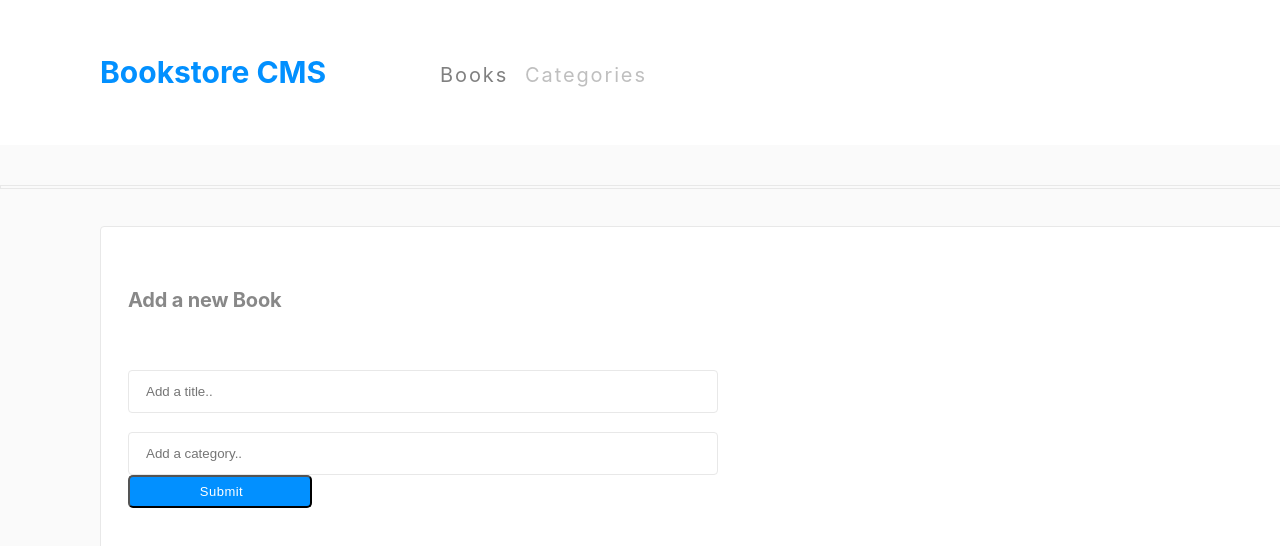
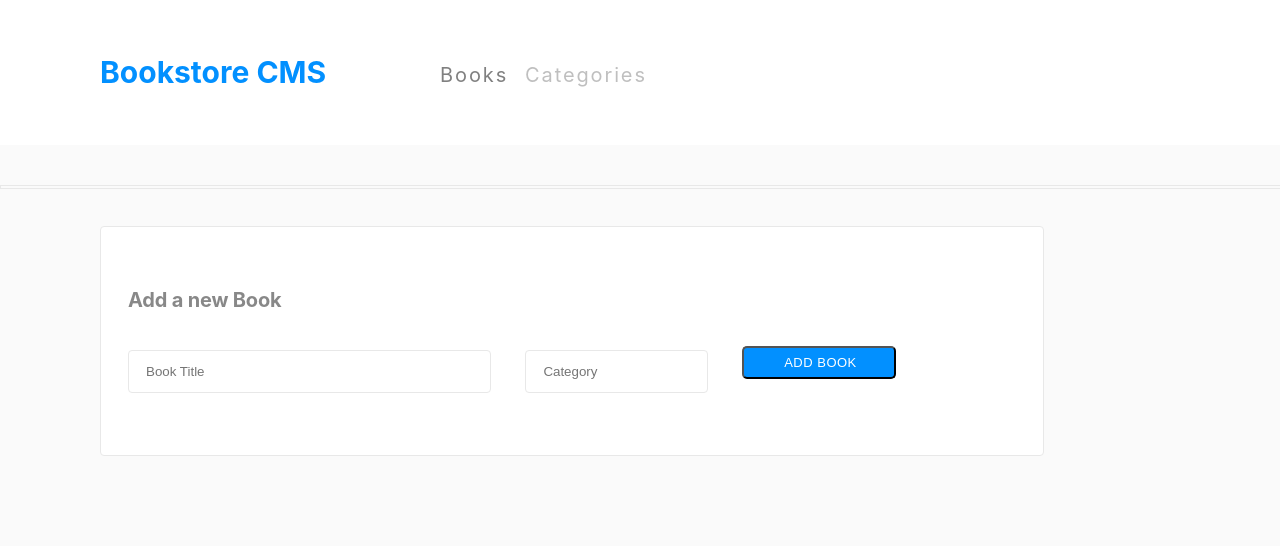
Before and after one commit to mariordgez/bookstore, a React (Create React App) app: page / in a window 1280 px wide. Shown: the top 546 px of the page. Built offline with nearby package versions, Linux system fonts and the light colour scheme; no server answers.

Commit message:
Style book form to make it more similar to mvp version

```diff
--- a/src/App.css
+++ b/src/App.css
@@ -179,17 +179,21 @@ a {
 }
 
 .Lesson-Panel-input {
-  width: 25rem;
+  width: 50%;
   margin: 1.188rem 2.125rem 0 0;
-  padding: 0.813rem 10.688rem 0.813rem 1.063rem;
+  padding: 0.813rem 2.688rem 0.813rem 1.063rem;
   border-radius: 4px;
   border: solid 1px #e8e8e8;
   background-color: #fff;
 }
 
+.Small {
+  width: 20%;
+}
+
 .Lesson-Panel-Form {
-  width: 75rem;
-  height: 20.625rem;
+  width: 60%;
+  height: 10.625rem;
   margin: 2.313rem 6.25rem 0;
   padding: 2rem 9.188rem 1.625rem 1.688rem;
   border-radius: 4px;
--- a/src/components/bookForm.js
+++ b/src/components/bookForm.js
@@ -26,26 +26,27 @@ const BookForm = () => {
   return (
     <form className="Lesson-Panel-Form" onSubmit={submitBookToStore}>
       <h2 className="Title-form">Add a new Book</h2>
-      <br />
+      <div className="Flex">
         <input
           className="Lesson-Panel-input"
           type="text"
           name="title"
-        placeholder="Add a title.."
+          placeholder="Book Title"
           onChange={updateTitle}
           value={title}
         />
-      <br />
+
         <input
-        className="Lesson-Panel-input"
+          className="Lesson-Panel-input Small"
           type="text"
           name="author"
-        placeholder="Add a category.."
+          placeholder="Category"
           onChange={updateCategory}
           value={category}
         />
-      <br />
-      <input className="Remove" type="submit" value="Submit" />
+
+        <input className="Remove" type="submit" value="ADD BOOK" />
+      </div>
     </form>
   );
 };
```
Lines whose indentation alone changed are shown as unchanged.
